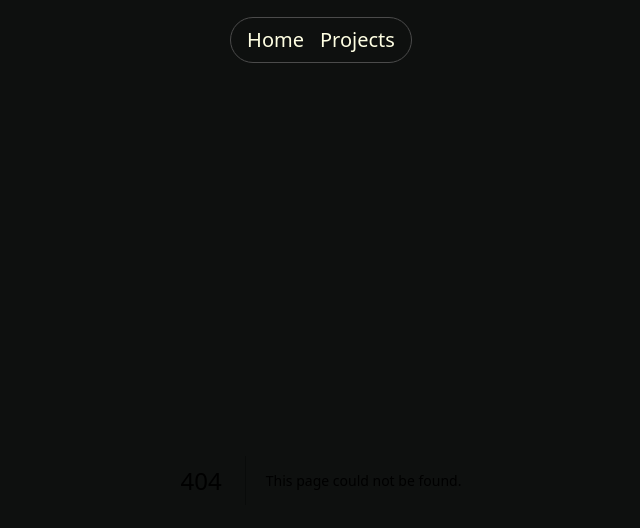
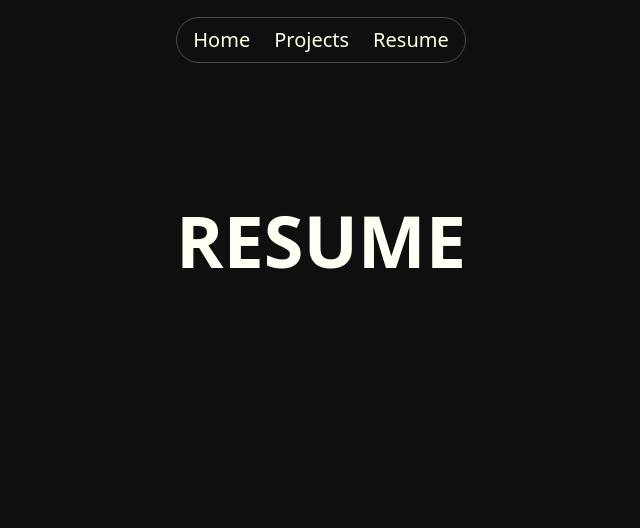
Before and after one commit to AyanCh0w/Portfolio-v3, a Next.js app: page /resume in a window 1280 px wide. Before the commit this address had no page. Shown: the top 528 px of the page, without its empty margins (319-959 px from the left). Built offline with nearby package versions, Linux system fonts and the light colour scheme.

Commit message:
Add pdf resume

```diff
--- a/app/layout.tsx
+++ b/app/layout.tsx
@@ -41,8 +41,13 @@ export default function RootLayout({
               </div>
             </a> */}
             <Link href="/projects">
+              <div className="px-2 py-2 hover:text-[#727272] cursor-pointer">
+                <p>Projects</p>
+              </div>
+            </Link>
+            <Link href="/resume">
               <div className="pr-4 py-2 hover:text-[#727272] cursor-pointer">
-                <p>Projects</p>
+                <p>Resume</p>
               </div>
             </Link>
           </div>
--- /dev/null
+++ b/app/resume/page.tsx
@@ -0,0 +1,13 @@
+"use client";
+
+export default function Resume() {
+  return (
+    <div className="flex flex-col bg-[#00f0f] text-[#fffff3] font-sans font-normal px-4 md:px-12">
+      <div className="h-[30vh] md:h-[40vh] mx-auto flex flex-col justify-center text-center">
+        <p className="md:text-7xl text-4xl font-semibold w-full">RESUME</p>
+      </div>
+
+      <iframe src="/Ayan Chowdhary Resume.pdf" className="h-screen"></iframe>
+    </div>
+  );
+}
```
Also changed, not shown: 1 other file (tests, documents, lock files or other folders).
